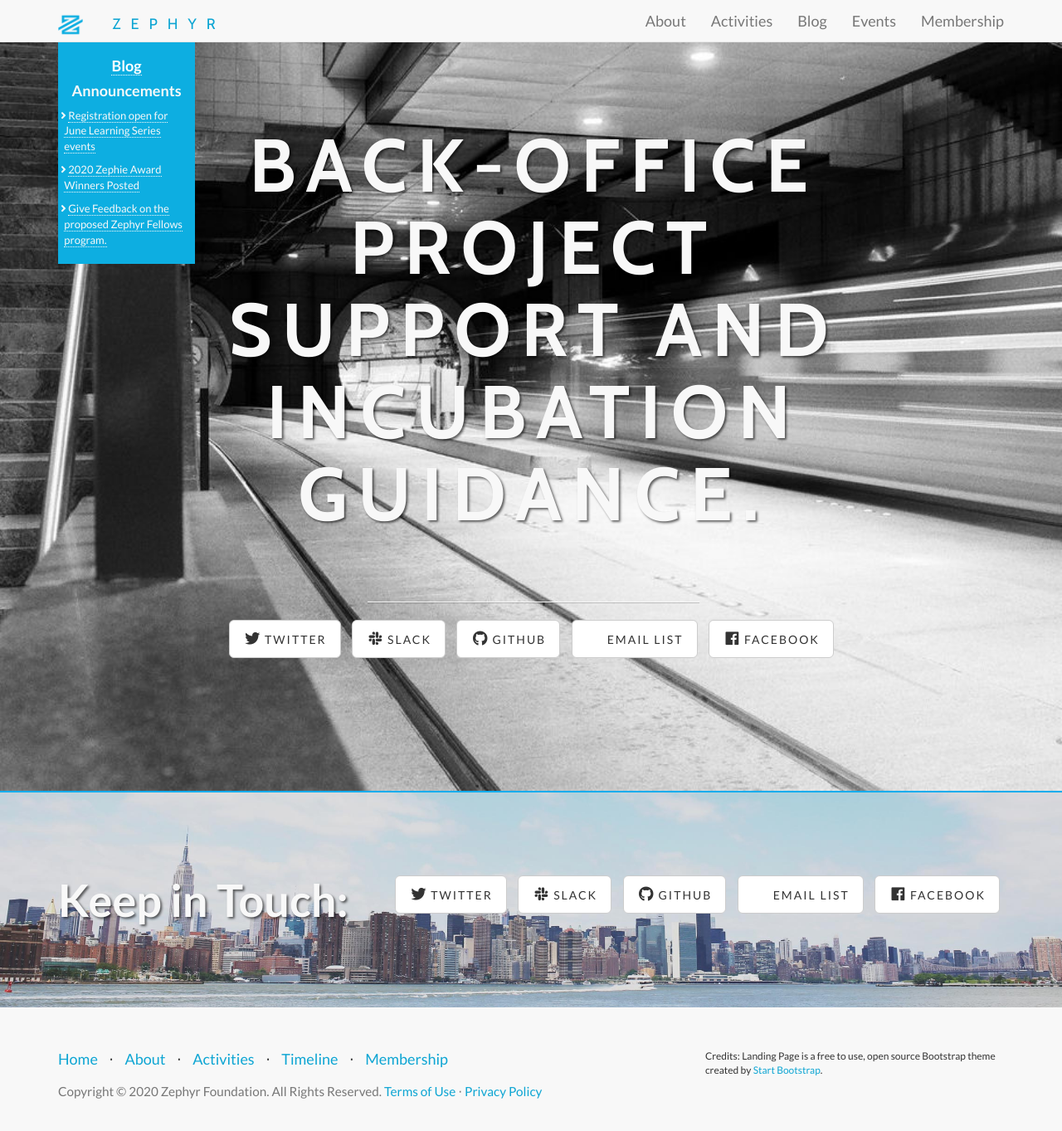
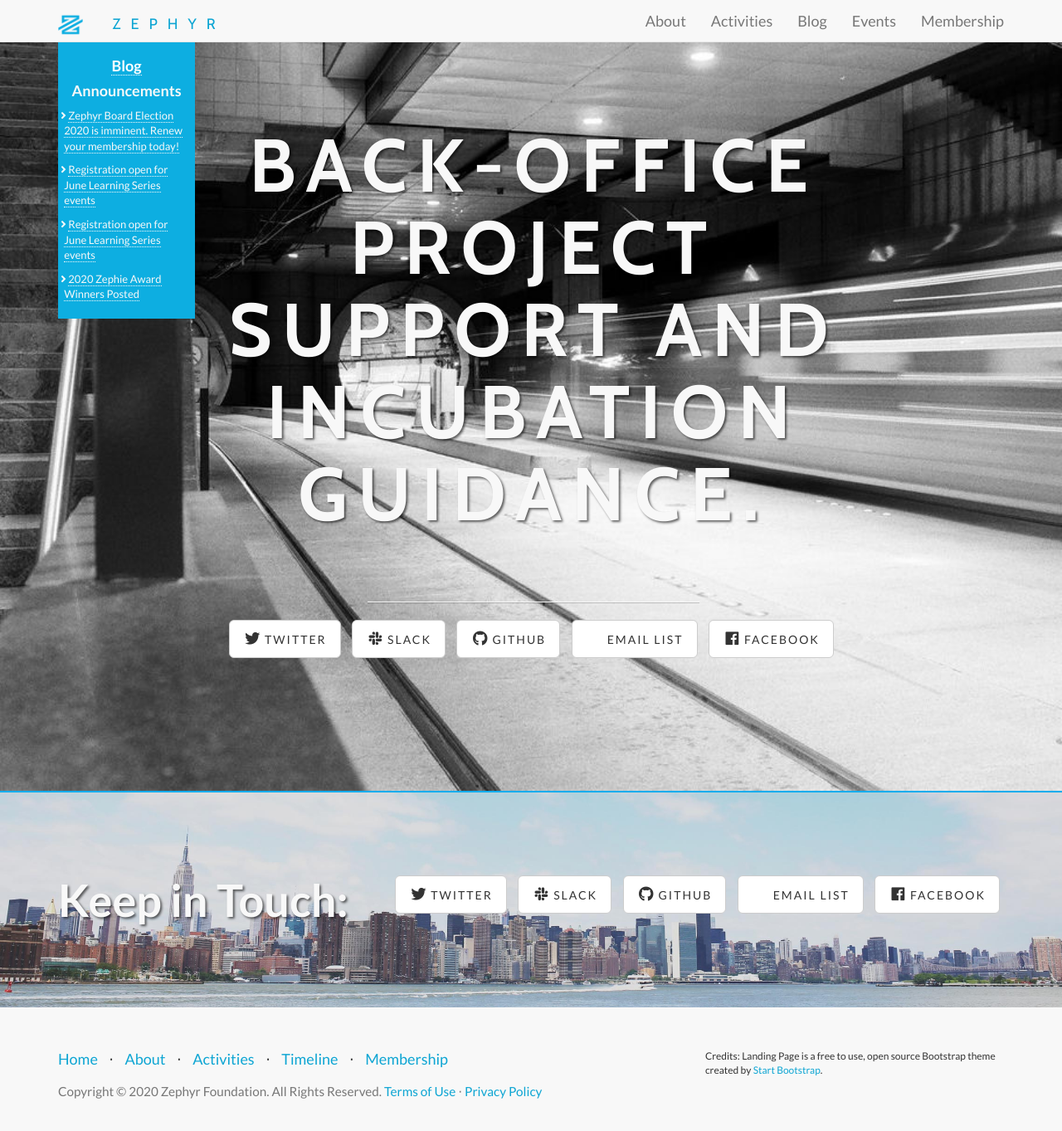
Before and after one commit to ZephyrTransport/zephyr-website, a Jekyll site: the page built from _projects/8-backoffice.md, in a window 1280 px wide and 1377 px high. Shown: the top 1363 px of the window at 83% size. Built offline with Jekyll 4.4.1, drawn with Linux system fonts in a browser that asks for light colours; nearby versions of some CDN libraries.

Commit message:
update board election details

```diff
--- a/_includes/header.html
+++ b/_includes/header.html
@@ -4,48 +4,90 @@
 <section id="home">
   <!-- Header -->
   <div class="intro-header">
-
     <div class="container">
-
       <div class="row">
         <div class="col-md-2">
           <div class="intro-callout">
             <h4><a href="https://medium.com/zephyrfoundation">Blog</a></h4>
             <h4>Announcements</h4>
             <p>
-                            &nbsp;<i class="fa fa-angle-right" style="color:#{{ site.highlight-text }}"  aria-hidden="true"></i>
-                            <a href="{{ site.baseurl }}/#events" style="color:#{{ site.highlight-text }}">Registration open for June Learning Series events</a>
+              &nbsp;<i
+                class="fa fa-angle-right"
+                style="color:#{{ site.highlight-text }}"
+                aria-hidden="true"
+              ></i>
+              <a href="/election/" style="color:#{{ site.highlight-text }}"
+                >Zephyr Board Election 2020 is imminent. Renew your membership
+                today!</a
+              >
             </p>
             <p>
-                            &nbsp;<i class="fa fa-angle-right" style="color:#{{ site.highlight-text }}"  aria-hidden="true"></i>
-                            <a href="{{ site.baseurl }}/awards" style="color:#{{ site.highlight-text }}">2020 Zephie Award Winners Posted</a>
+              &nbsp;<i
+                class="fa fa-angle-right"
+                style="color:#{{ site.highlight-text }}"
+                aria-hidden="true"
+              ></i>
+              <a
+                href="{{ site.baseurl }}/#events"
+                style="color:#{{ site.highlight-text }}"
+                >Registration open for June Learning Series events</a
+              >
             </p>
             <p>
-                            &nbsp;<i class="fa fa-angle-right" style="color:#{{ site.highlight-text }}"  aria-hidden="true"></i>
-                            <a href="https://medium.com/zephyrfoundation/zephyr-fellowship-for-emerging-travel-analysis-leaders-6c1261405c4f" style="color:#{{ site.highlight-text }}">Give Feedback on the proposed Zephyr Fellows program.</a>
+              &nbsp;<i
+                class="fa fa-angle-right"
+                style="color:#{{ site.highlight-text }}"
+                aria-hidden="true"
+              ></i>
+              <a
+                href="{{ site.baseurl }}/#events"
+                style="color:#{{ site.highlight-text }}"
+                >Registration open for June Learning Series events</a
+              >
+            </p>
+            <p>
+              &nbsp;<i
+                class="fa fa-angle-right"
+                style="color:#{{ site.highlight-text }}"
+                aria-hidden="true"
+              ></i>
+              <a
+                href="{{ site.baseurl }}/awards"
+                style="color:#{{ site.highlight-text }}"
+                >2020 Zephie Award Winners Posted</a
+              >
             </p>
           </div>
         </div>
         <div class="col-md-10">
           <div class="intro-message">
             <h1 class="zephyr">{{ page.title }}</h1>
-						<h3 class="highlight-text" style="text-shadow: 1px 0px 4px black; font-size: 3rem; padding-top:4rem;">{{ page.subTitle }}</h3>
-						<hr class="intro-divider">
+            <h3
+              class="highlight-text"
+              style="
+                text-shadow: 1px 0px 4px black;
+                font-size: 3rem;
+                padding-top: 4rem;
+              "
+            >
+              {{ page.subTitle }}
+            </h3>
+            <hr class="intro-divider" />
             <ul class="list-inline intro-social-buttons">
               {% for social in site.social %}
               <li>
-								<a href="{{ social.url }}" class="btn btn-default btn-lg"><i class="fab fa-{{ social.title }} fa-fw"></i> <span class="network-name">{{ social.title }}</span></a>
+                <a href="{{ social.url }}" class="btn btn-default btn-lg"
+                  ><i class="fab fa-{{ social.title }} fa-fw"></i>
+                  <span class="network-name">{{ social.title }}</span></a
+                >
               </li>
               {% endfor %}
             </ul>
           </div>
         </div>
-
       </div>
-
     </div>
     <!-- /.container -->
-
   </div>
   <!-- /.intro-header -->
 </section>
```
Also changed, not shown: election.md (+25 -5 lines), index.html (+27 -0 lines). Lines whose indentation alone changed are shown as unchanged.
